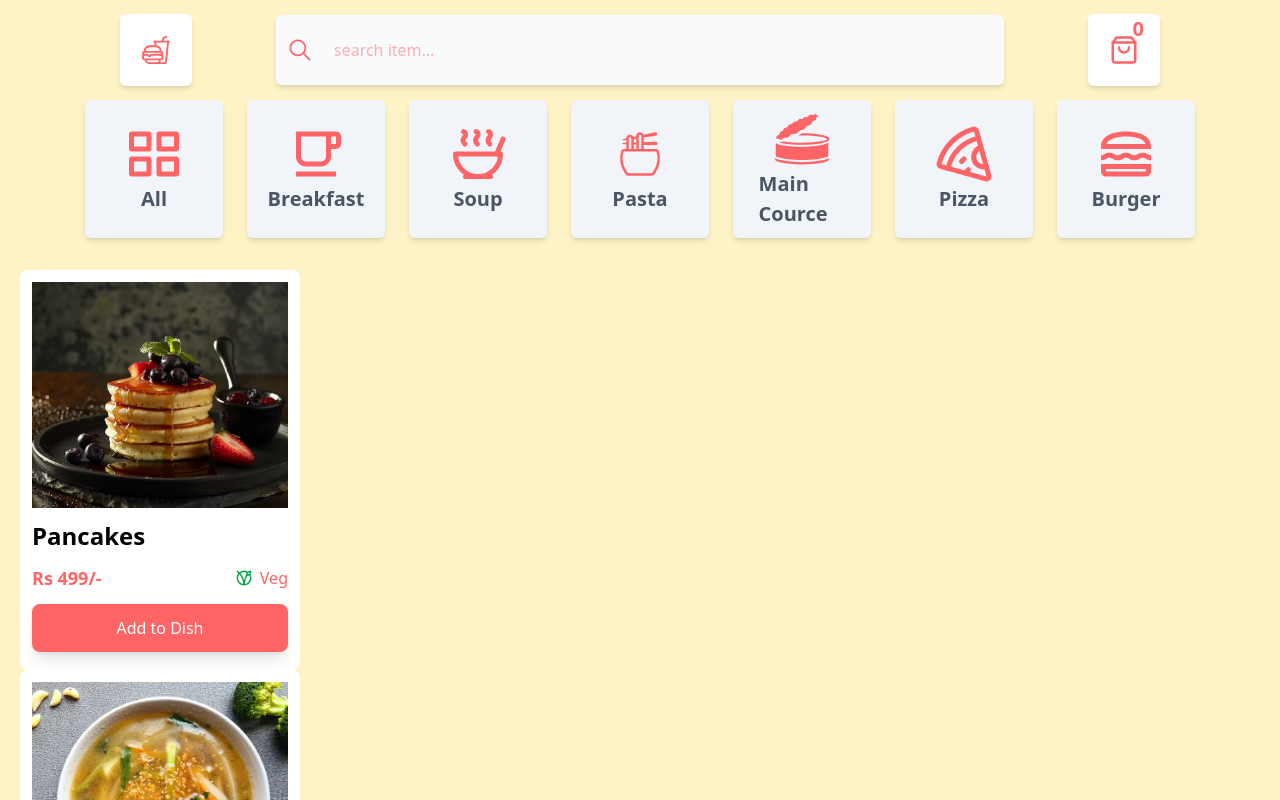
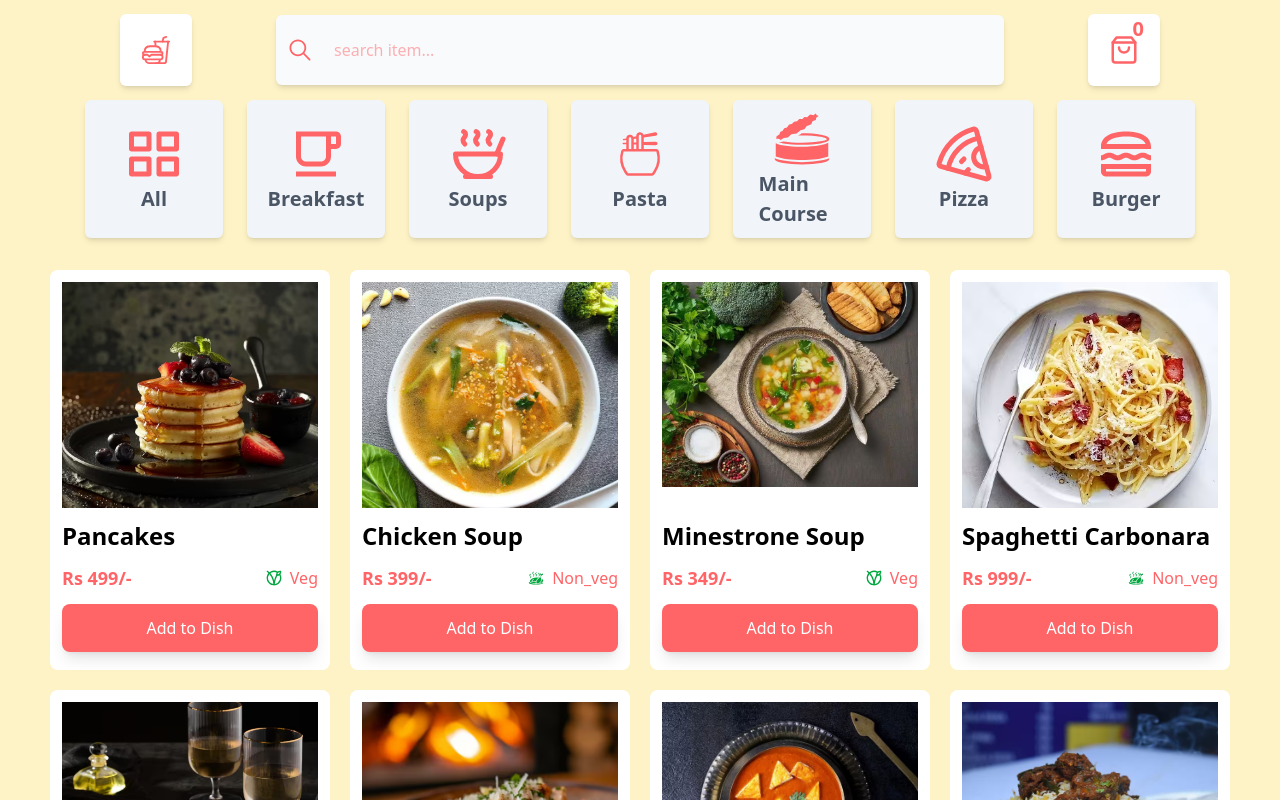
Before and after one commit to RupaliShelki/food-delivery-website, a React (Vite) app in the folder food-delivery-app/: page / in a window 1280 px wide. Shown: the top 800 px of the page. Built offline with nearby package versions, Linux system fonts and the light colour scheme.

Commit message:
filter cat

```diff
--- a/food-delivery-app/src/categories.jsx
+++ b/food-delivery-app/src/categories.jsx
@@ -12,46 +12,46 @@ import { LuPizza } from "react-icons/lu";
 const catagoriees=[
     {
         id:1,
-        name:"all",
+        name:"All",
         image: <RiGalleryView2  className="w-[60px] h-[60px] text-red-400"/>
 
     },
      {
         id:2,
-        name:"breakfast",
+        name:"Breakfast",
         image:<MdOutlineFreeBreakfast className="w-[60px] h-[60px] text-red-400" />
 
 
     },
      {
         id:3,
-        name:"soup",
+        name:"Soups",
         image: <LuSoup className="w-[60px] h-[60px] text-red-400" />
 
 
     },
      {
         id:4,
-        name:"pasta",
+        name:"Pasta",
         image: <CiBowlNoodles className="w-[60px] h-[60px] text-red-400" />
 
 
     },
      {
         id:5,
-        name:"main cource",
+        name:"Main course",
         image: <GiOpenedFoodCan className="w-[60px] h-[60px] text-red-400" />
 
     },
      {
         id:6,
-        name:"pizza",
+        name:"Pizza",
         image: <LuPizza className="w-[60px] h-[60px] text-red-400" />
 
     },
      {
         id:7,
-        name:"burger",
+        name:"Burger",
         image:<MdOutlineLunchDining className="w-[60px] h-[60px] text-red-400" />
 
 
--- a/food-delivery-app/src/components/card.jsx
+++ b/food-delivery-app/src/components/card.jsx
@@ -1,21 +1,31 @@
 import React from "react";
 import image1 from "../assets/image1.avif";
 import { LuVegan } from "react-icons/lu";
+import { GiChickenOven } from "react-icons/gi";
 
-function card({name,image,id,price,type}) {
+function card({ name, image, id, price, type }) {
   return (
-    <div className="w-[280px] h-[400px] bg-white p-3 rounded-lg flex flex-col gap-3">
-      <div  className="w-[100%] h-[60%] overflow-hidden object-cover ">
+    <div className="w-[280px] h-[400px] bg-white p-3 rounded-lg flex flex-col gap-3 hover:border-2 border-r-amber-700">
+      <div className="w-[100%] h-[60%] overflow-hidden object-cover">
         <img src={image} alt="" />
       </div>
       <div className="text-2xl font-semibold text-black capitalize">{name}</div>
-      <div  className="w-full flex justify-between items-center">
+      <div className="w-full flex justify-between items-center">
         <div className="text-lg font-bold">Rs {price}/-</div>
-        <div className="flex justify-center items-center capitalize  gap-2">
-          <LuVegan className="text-green-600" /> <span text-lg font-bold >{type}</span>
+        <div className="flex justify-center items-center capitalize gap-2">
+          {type === "veg" ? (
+            <LuVegan className="text-green-600" />
+          ) : (
+            <GiChickenOven className="text-green-600" />
+          )}
+          <span text-lg font-bold>
+            {type}
+          </span>
         </div>
       </div>
-      <button className="w-full p-3 bg-red-400  text-white rounded-lg hover:bg-amber-600 transition-all shadow-lg "> Add to Dish</button>
+      <button className="w-full p-3 bg-red-400  text-white rounded-lg hover:bg-amber-600 transition-all shadow-lg cursor-pointer ">
+        Add to Dish
+      </button>
     </div>
   );
 }
--- a/food-delivery-app/src/pages/home.jsx
+++ b/food-delivery-app/src/pages/home.jsx
@@ -1,9 +1,27 @@
-import React from "react";
+import React, { useState } from "react";
 import Nav from "../components/nav";
 import catagoriees from "../categories";
 import Card from "../components/card";
 import { food_items } from "../food";
 function home() {
+  let [cat, setCat] = useState(food_items);
+
+  function filterCat(category) {
+    console.log(`here is category u click ${category}`);
+    if (category === "All") {
+      setCat(food_items);
+    } else {
+      // console.log(`here is food.js ${food_items.food_category}`)
+      let newList = food_items.filter(
+        (item) =>
+          item.food_category.toLowerCase().replace(/[_\s]/g, "") ===
+          category.toLowerCase().replace(/[_\s]/g, "")
+      );
+      console.log(`here is output after filter ${newList}`);
+      setCat(newList);
+    }
+  }
+
   return (
     <>
       <div className="w-full min-h-screen bg-amber-100">
@@ -13,15 +31,23 @@ function home() {
             <div
               key={item.id}
               className="capitalize w-[138px] h-[138px] flex bg-slate-100 justify-center items-center flex-col p-[2%] shadow-md rounded-md text-[20px] font-semibold text-gray-600 hover:bg-amber-200 cursor-pointer transition-all duration-200"
+              onClick={() => filterCat(item.name)}
             >
               <div>{item.image}</div>
               <div>{item.name}</div>
             </div>
           ))}
         </div>
-        <div className="w-full flex-wrap gap-5 px-5 justify-center items-center pt-8">
-          {food_items.map((item) => (
-            <Card  key={item.id} name={item.food_name} image={item.food_image} price={item.price} type={item.food_type} id={item.id} />
+        <div className="w-full flex flex-wrap gap-5 px-8 justify-center items-center pt-8 pb-8">
+          {cat.map((item) => (
+            <Card
+              key={item.id}
+              name={item.food_name}
+              image={item.food_image}
+              price={item.price}
+              type={item.food_type}
+              id={item.id}
+            />
           ))}
         </div>
       </div>
```
